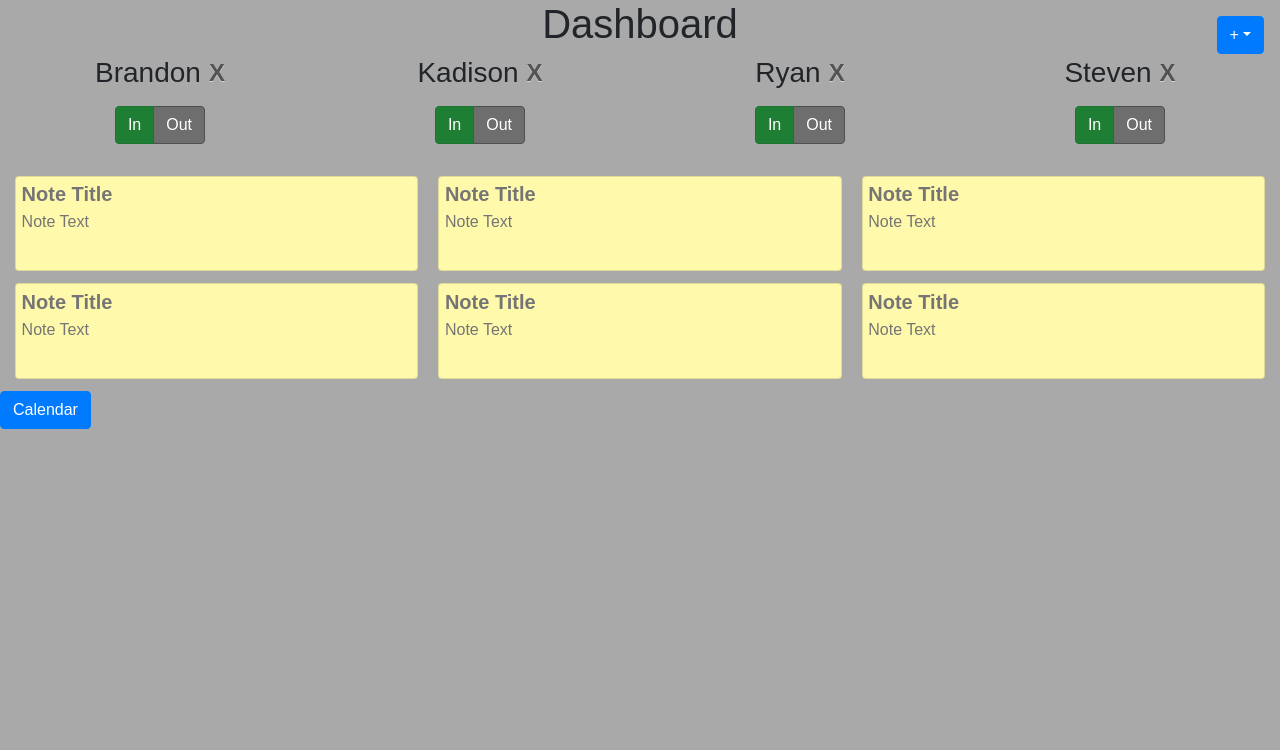
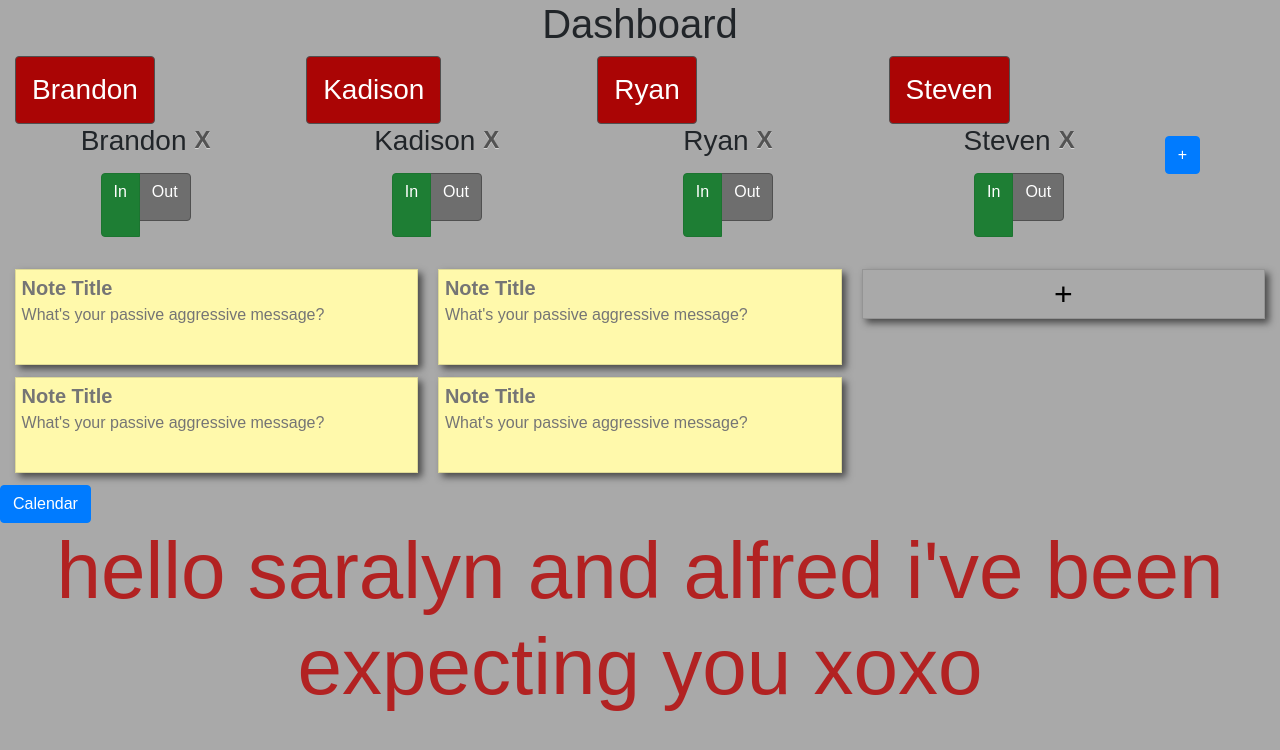
Before and after one commit to ryanfok97/roommate-hub, a React (Create React App) app in the folder react/: page / in a window 1280 px wide. Shown: the top 750 px of the page. Built offline with nearby package versions, Linux system fonts and the light colour scheme.

Commit message:
trying to decide between options for in/out buttons, more styling, refactoring for in/out buttons

```diff
--- a/react/src/components/InOutButton.jsx
+++ b/react/src/components/InOutButton.jsx
@@ -6,10 +6,32 @@ import { Col,
          ToggleButton } from 'react-bootstrap';
 
 class InOutButton extends Component {
+    constructor(props) {
+        super(props);
+
+        this.state = {
+            value: 1
+        };
+
+        this.handleChange = this.handleChange.bind(this);
+    }
+
+    handleChange(val) {
+        this.setState({
+            value: val
+        });
+    }
+
     render() {
         return (
             <Col>
                 <div>
+                    <ToggleButtonGroup type='checkbox'>
+                        <ToggleButton defaultChecked className='in-out-btn' variant='success'>
+                            <h3 style={{margin: '0'}}>{this.props.name}</h3>
+                        </ToggleButton>
+                    </ToggleButtonGroup>
+
                     <Row noGutters className='justify-content-center align-items-center'>
                         <Col xs sm='auto'>
                             <h3 style={{margin: '0'}}>{this.props.name}</h3>
@@ -22,9 +44,11 @@ class InOutButton extends Component {
                         <ToggleButtonGroup
                             name={this.props.name}
                             defaultValue={1}
+                            onChange={this.handleChange}
+                            value={this.state.value}
                         >
-                            <ToggleButton value={1} variant='success'>In</ToggleButton>
-                            <ToggleButton value={2} variant='danger'>Out</ToggleButton>
+                            <ToggleButton value={1} variant='success' className='in-out-btn-toggle'>In</ToggleButton>
+                            <ToggleButton value={2} variant='danger' className='in-out-btn-toggle'>Out</ToggleButton>
                         </ToggleButtonGroup>
                     </Row>
                 </div>
--- /dev/null
+++ b/react/src/components/InOutButtons.jsx
@@ -0,0 +1,25 @@
+import React, { Component } from 'react';
+import InOutButton from './InOutButton';
+import { Button, Container, Row } from 'react-bootstrap';
+
+class InOutButtons extends Component {
+    render() {
+        // TODO: make this configurable -- number of roommates per row? 4?
+        // TODO: also make this into a different component
+        const inOutButtons = this.props.names.map((name) =>
+            <InOutButton key={name} name={name}
+                    handleShowRemoveModal={(name, e) => this.props.handleShowRemoveModal(name, e)}
+            />
+        );
+        return (
+            <Container fluid>
+                <Row style={{alignItems: 'center'}}>
+                    {inOutButtons}
+                    <Button style={{maxHeight: '4rem', marginRight: '5rem'}} onClick={this.props.handleShowAddModal}>+</Button>
+                </Row>
+            </Container>
+);
+    }
+}
+
+export default InOutButtons;
--- a/react/src/components/StickyNote.jsx
+++ b/react/src/components/StickyNote.jsx
@@ -1,5 +1,5 @@
 import React, { Component } from 'react';
-import { Card, Form } from 'react-bootstrap';
+import { Card } from 'react-bootstrap';
 
 class StickyNote extends Component {
     render() {
@@ -15,9 +15,8 @@ class StickyNote extends Component {
         return (
             <Card className='sticky-note'>
                 <Card.Body style={{padding: '.25rem'}}>
-                    <Card.Title as='input' className='sticky-note-title h5' placeholder='Note Title'></Card.Title>
-                    <Card.Text as='textarea' className='sticky-note-text' placeholder='Note Text'>
-                    </Card.Text>
+                    <Card.Title as='input' className='sticky-note-title h5' placeholder='Note Title' />
+                    <Card.Text as='textarea' className='sticky-note-text' placeholder="What's your passive aggressive message?" />
                 </Card.Body>
             </Card>
         );
--- a/react/src/components/StickyNoteWall.jsx
+++ b/react/src/components/StickyNoteWall.jsx
@@ -1,18 +1,20 @@
 import React, { Component } from 'react';
-import { CardColumns } from 'react-bootstrap';
+import { Button, Card, CardColumns, Container } from 'react-bootstrap';
 import StickyNote from './StickyNote';
 
 class StickyNoteWall extends Component {
     render() {
         return (
-            <CardColumns>
-                <StickyNote />
-                <StickyNote />
-                <StickyNote />
-                <StickyNote />
-                <StickyNote />
-                <StickyNote />
-            </CardColumns>
+            <Container fluid>
+                <CardColumns style={{textAlign: 'center'}}>
+                    <StickyNote />
+                    <StickyNote />
+                    <StickyNote />
+                    <StickyNote />
+                    <Button as={Card} style={{backgroundColor: 'transparent', color: 'black', fontSize: '2rem', padding: '0rem'}}
+                        className='sticky-note' onClick={() => alert('haha bitch i didn\'t do this yet')}>+</Button>
+                </CardColumns>
+            </Container>
         );
     }
 }
--- a/react/src/index.css
+++ b/react/src/index.css
@@ -22,13 +22,35 @@ code {
     border-color: rgb(80, 80, 80);
 }
 
+.in-out-btn {
+    background-color: rgb(170, 5, 5);
+    padding: 1rem;
+}
+
+.in-out-btn.active, .in-out-btn.hover {
+    background-color: green;
+    border-color: green;
+}
+
+.in-out-btn-toggle.active {
+    height: 4rem;
+}
+
+.in-out-btn-toggle {
+    height: 3rem;
+}
+
 .row {
     margin-bottom: 1rem;
 }
 
 .sticky-note {
     background-color: rgb(255, 249, 171);
+    border-radius: 0;
     max-width: 30rem;
+    -moz-box-shadow: 4px 4px 7px rgba(33,33,33,1);
+    -webkit-box-shadow: 4px 4px 7px rgba(33,33,33,.7);
+    box-shadow: 4px 4px 7px rgba(33,33,33,.7);
 }
 
 .sticky-note-title {
@@ -51,13 +73,9 @@ code {
     width: 100%;
 }
 
-.text-center {
-    text-align: center;
-}
-
-#dashboard-add-dropdown, .dashboard-add-dropdown {
+/* #dashboard-add-dropdown, .dashboard-add-dropdown {
     position: absolute;
     top: 0;
     right: 0;
     margin: .5rem .5rem;
-}
+} */
--- a/react/src/pages/Dashboard.jsx
+++ b/react/src/pages/Dashboard.jsx
@@ -6,6 +6,7 @@ import InOutButton from '../components/InOutButton';
 import AddRoommateModal from '../components/AddRoommateModal';
 import RemoveRoommateModal from '../components/RemoveRoommateModal';
 import StickyNoteWall from '../components/StickyNoteWall';
+import InOutButtons from '../components/InOutButtons';
 
 class Dashboard extends Component {
     constructor(props) {
@@ -61,18 +62,11 @@ class Dashboard extends Component {
     }
 
     render() {
-        // TODO: make this configurable -- number of roommates per row? 4?
-        // TODO: also make this into a different component
-        const inOutButtons = this.state.names.map((name) =>
-            <InOutButton key={name} name={name}
-                    handleShowRemoveModal={(name, e) => this.handleShowRemoveModal(name, e)}
-            />
-        );
         // TODO: make sticky notes possible
         return (
             <div className='app'>
                 <h1 className='text-center'>Dashboard</h1>
-                <DropdownButton alignRight id='dashboard-add-dropdown'
+                {/* <DropdownButton alignRight id='dashboard-add-dropdown'
                                 title='+' className='dashboard-add-dropdown'
                 >
                     <Dropdown.Item eventKey='1' onClick={() => this.setState({addModalShow: true})}>
@@ -81,19 +75,17 @@ class Dashboard extends Component {
                     <Dropdown.Item eventKey='2' onClick={() => this.setState({})}>
                         Add Note
                     </Dropdown.Item>
-                </DropdownButton>
-                <Container fluid>
-                    <Row>
-                        {inOutButtons}
-                    </Row>
-                </Container>
-
-                <Container fluid>
-                    <StickyNoteWall />
-                </Container>
+                </DropdownButton> */}
+                <InOutButtons
+                    names={this.state.names}
+                    handleShowAddModal={() => this.setState({addModalShow: true})}
+                    handleShowRemoveModal={(name, e) => this.handleShowRemoveModal(name, e)}
+                />
+                <StickyNoteWall />
 
                 <Button as={Link} to='/calendar'>Calendar</Button>
 
+                <h1 className='text-center' style={{fontSize: '5rem', color: 'firebrick'}}>hello saralyn and alfred i've been expecting you xoxo</h1>
                 <AddRoommateModal
                     show={this.state.addModalShow}
                     onHide={() => this.setState({addModalShow: false})}
```
